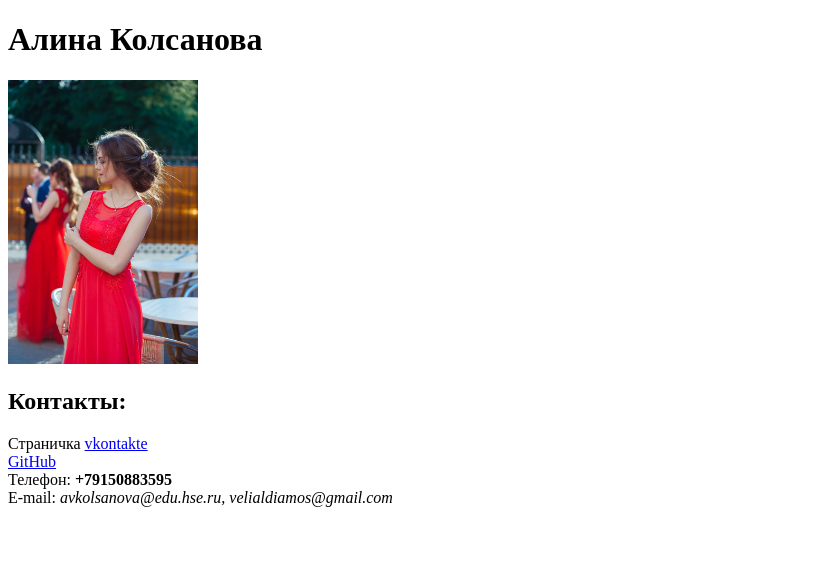
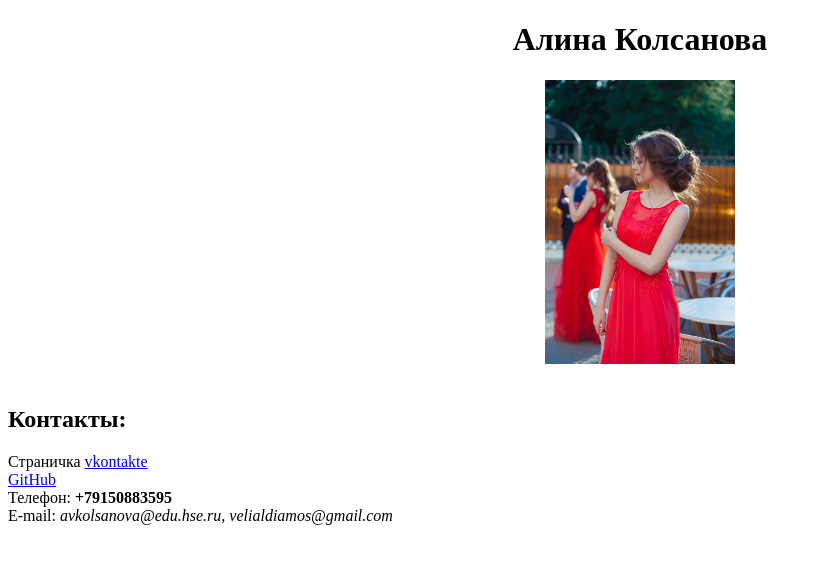
Before and after one commit to velialdiamos/velialdiamos.github.io, a plain HTML site: page index.html in a window 1280 px wide. Shown: the whole page, without its empty margins (0-822 px from the left). Drawn offline with Linux system fonts and the light colour scheme.

Commit message:
По центру

```diff
--- a/index.html
+++ b/index.html
@@ -5,8 +5,8 @@
       <title>Моя личная страничка</title>
     </head>
     <body>
-      <left><h1>Алина Колсанова</h1></left>
-      <left><img alt="Это я" width="15%" src="me.jpg"></left>
+      <center><h1>Алина Колсанова</h1></center>
+      <center><img alt="Это я" width="15%" src="me.jpg"></center>
       <br/>
       <h2>Контакты:</h2>
       Страничка <a href=https://vk.com/vladimirova_alina>vkontakte</a>
```
